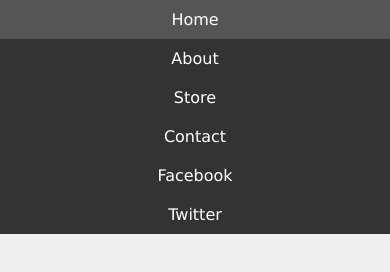
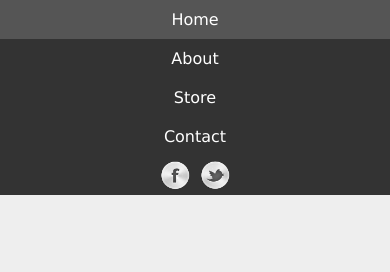
Before and after one commit to jakub-biernacik/CSS-Flexbox-kurs, a plain HTML site: page example-2/nested-menu.html in a window 390 px wide. Drawn offline with Linux system fonts and the light colour scheme.

Commit message:
added social buttons in navigation menu adjusting to the phone browsers

```diff
--- a/example-2/style.css
+++ b/example-2/style.css
@@ -37,8 +37,32 @@ nav a:hover{
 }
 
 /* social menu base styles */
+a.tw{
+  background: url(img/tw.png) no-repeat center;
+  background-size: 80%;
+}
+a.fb{
+  background: url(img/fb.png) no-repeat center;
+  background-size: 80%;
+}
+.social a{
+  text-indent: -10000px ;
+}
+
+.social{
+max-width: 80px;
+margin: 0 auto;
+}
 
 /* flex styles */
+nav ul.social{
+flex: 1 1 0;
+display: flex;
+}
+
+nav ul.social li{
+  flex: 1 1 0;
+  }
 
 @media screen and (min-width: 768px){
 
@@ -49,5 +73,9 @@ nav ul{
 nav li{
   flex: 1 1 0;
 }
+nav{
+  display: flex;
+  justify-content: space-between;
+}
 
 } /* end media 768 */
```
